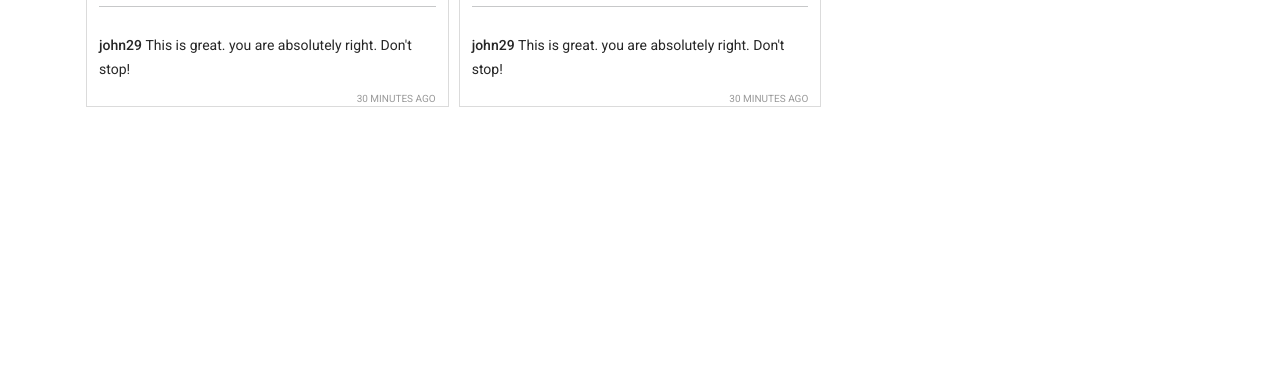
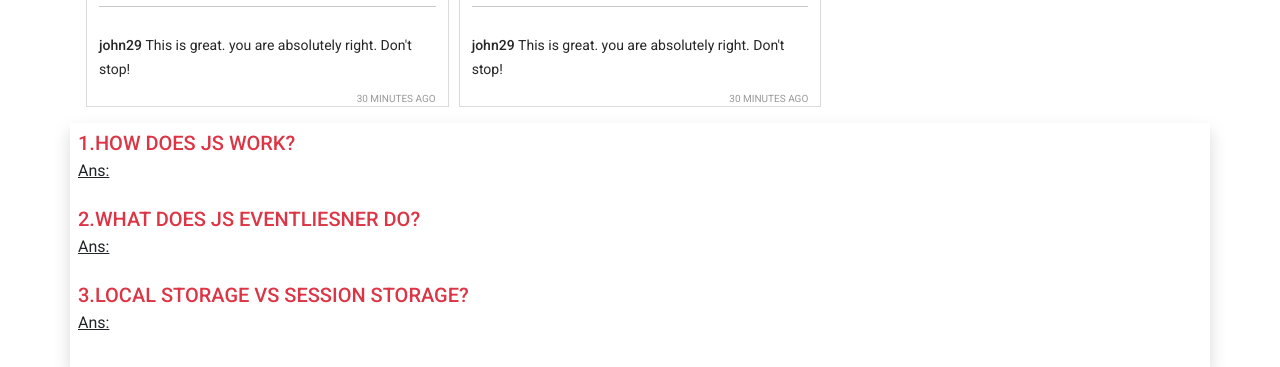
Before and after one commit to Hamidul-1/insta-shohor, a plain HTML site: page index.html in a window 1280 px wide. Shown: the part 1425-1792 px from the top of the page. Before the commit the page ends 1548 px from the top, so only its background shows below. Drawn offline with nearby package versions, Linux system fonts and the light colour scheme.

Commit message:
first commit

```diff
--- a/index.html
+++ b/index.html
@@ -77,8 +77,13 @@
                 <h1>Reported posts</h1>
             </div>
         </main>
-        <section>
-
+        <section class="container shadow p-2 rounded-4">
+            <h5 class="text-danger mb-1">1.HOW DOES JS WORK?</h5>
+            <p class="mb-4"><u>Ans:</u> </p>
+            <h5 class="text-danger mb-1">2.WHAT DOES JS EVENTLIESNER DO?</h5>
+            <p class="mb-4"><u>Ans:</u> </p>
+            <h5 class="text-danger mb-1">3.LOCAL STORAGE VS SESSION STORAGE?</h5>
+            <p class="mb-4"><u>Ans:</u> </p>
         </section>
         <footer></footer>
 
```
